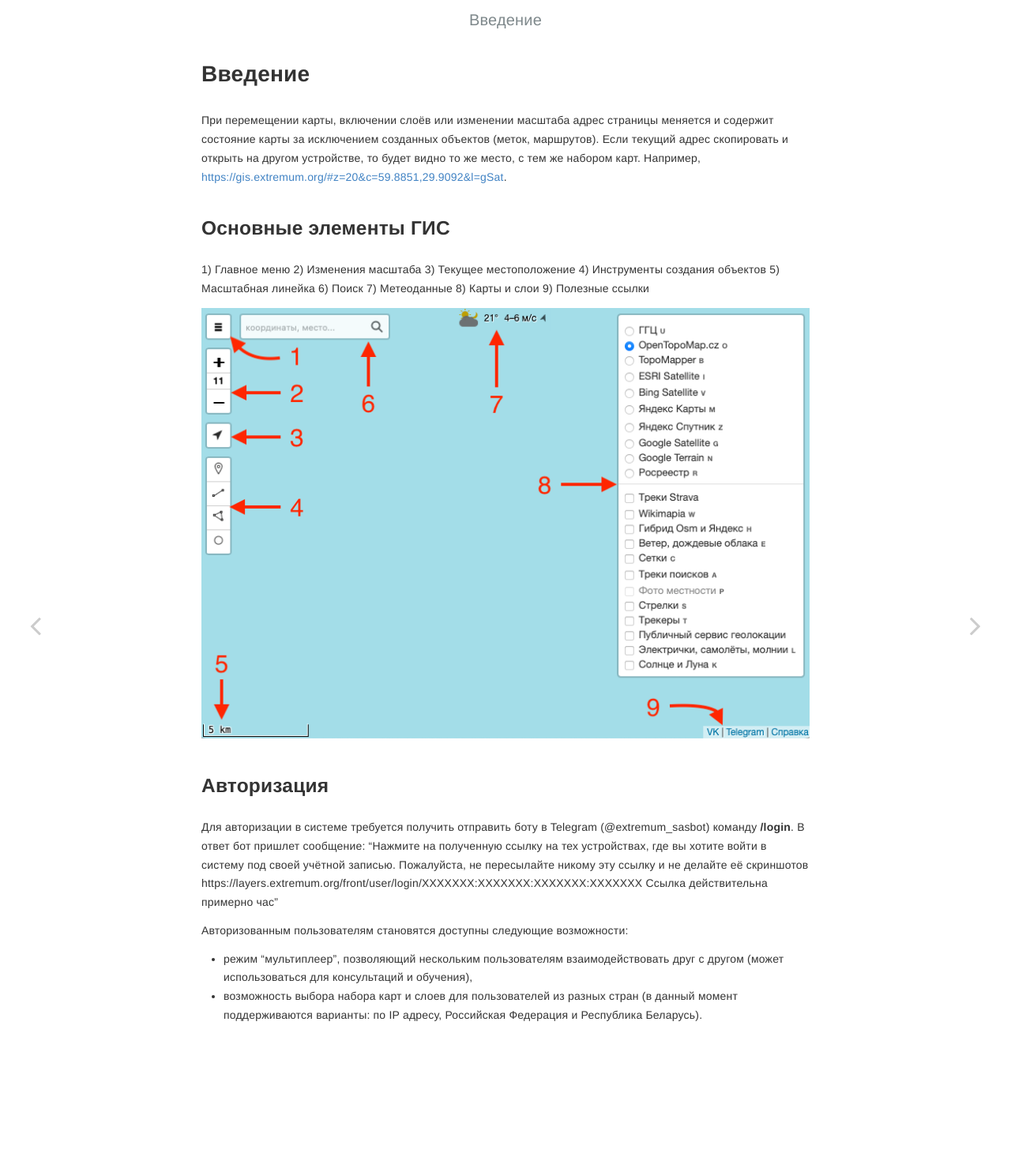
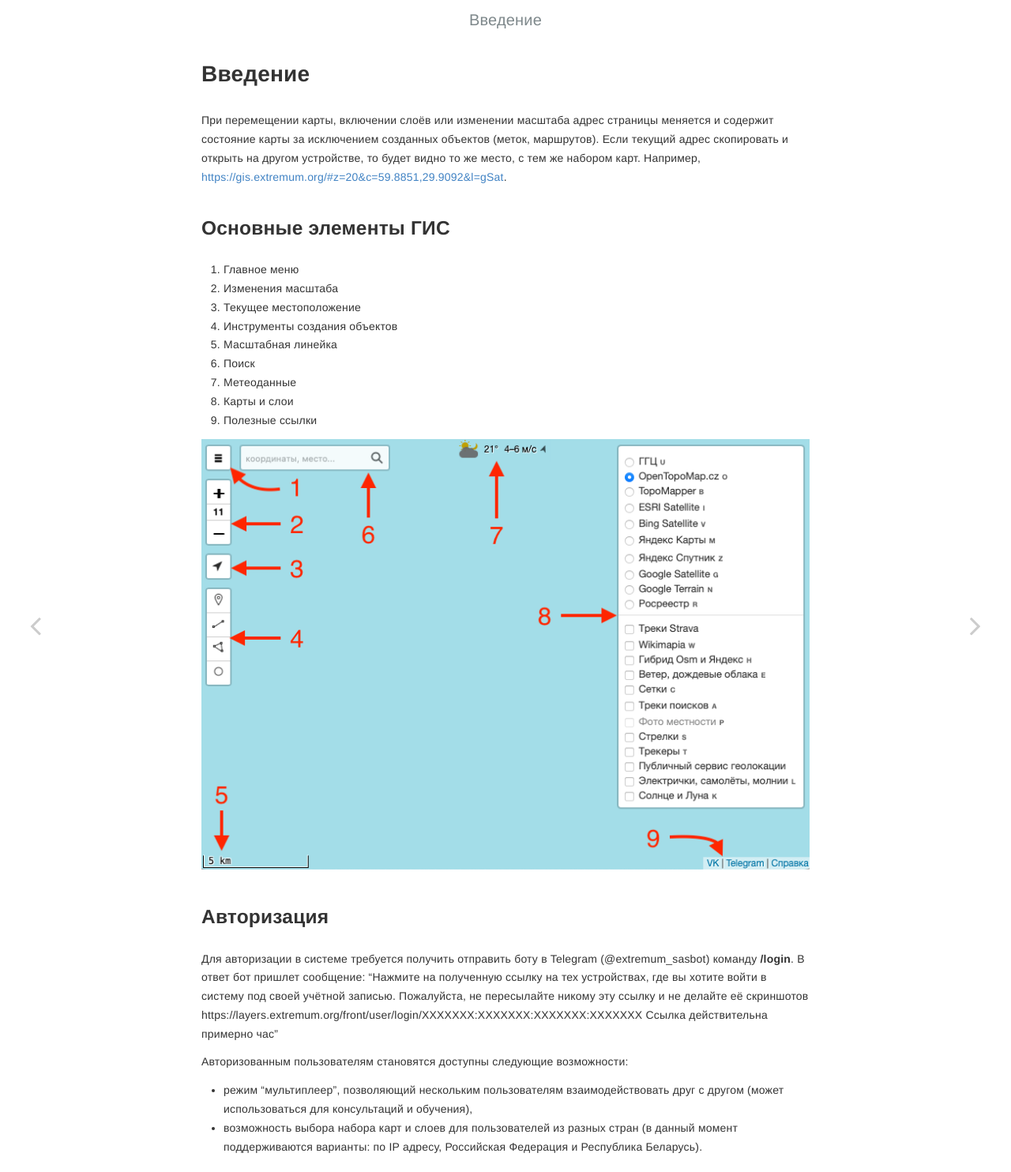
Before and after one commit to extremum-search-and-rescue/help.gis, a Jekyll site: the page built from _posts/2023-05-20-intro.md, in a window 1280 px wide. Shown: the whole page at 79% size. Built offline with Jekyll 4.4.1, drawn with Linux system fonts in a browser that asks for light colours.

Commit message:
Update 2023-05-20-intro.md

```diff
--- a/_posts/2023-05-20-intro.md
+++ b/_posts/2023-05-20-intro.md
@@ -7,15 +7,15 @@ layout: post
 При перемещении карты, включении слоёв или изменении масштаба адрес страницы меняется и содержит состояние карты за исключением созданных объектов (меток, маршрутов). Если текущий адрес скопировать и открыть на другом устройстве, то будет видно то же место, с тем же набором карт. Например, [https://gis.extremum.org/#z=20&c=59.8851,29.9092&l=gSat](https://gis.extremum.org/#z=20&c=59.8851,29.9092&l=gSat).
 
 ## Основные элементы ГИС
-1) Главное меню
-2) Изменения масштаба
-3) Текущее местоположение
-4) Инструменты создания объектов
-5) Масштабная линейка
-6) Поиск
-7) Метеоданные
-8) Карты и слои
-9) Полезные ссылки
+1. Главное меню
+2. Изменения масштаба
+3. Текущее местоположение
+4. Инструменты создания объектов
+5. Масштабная линейка
+6. Поиск
+7. Метеоданные
+8. Карты и слои
+9. Полезные ссылки
 
 ![Основные элементы ГИС - alt](/assets/images/intro/main-elements.png)
 
```
